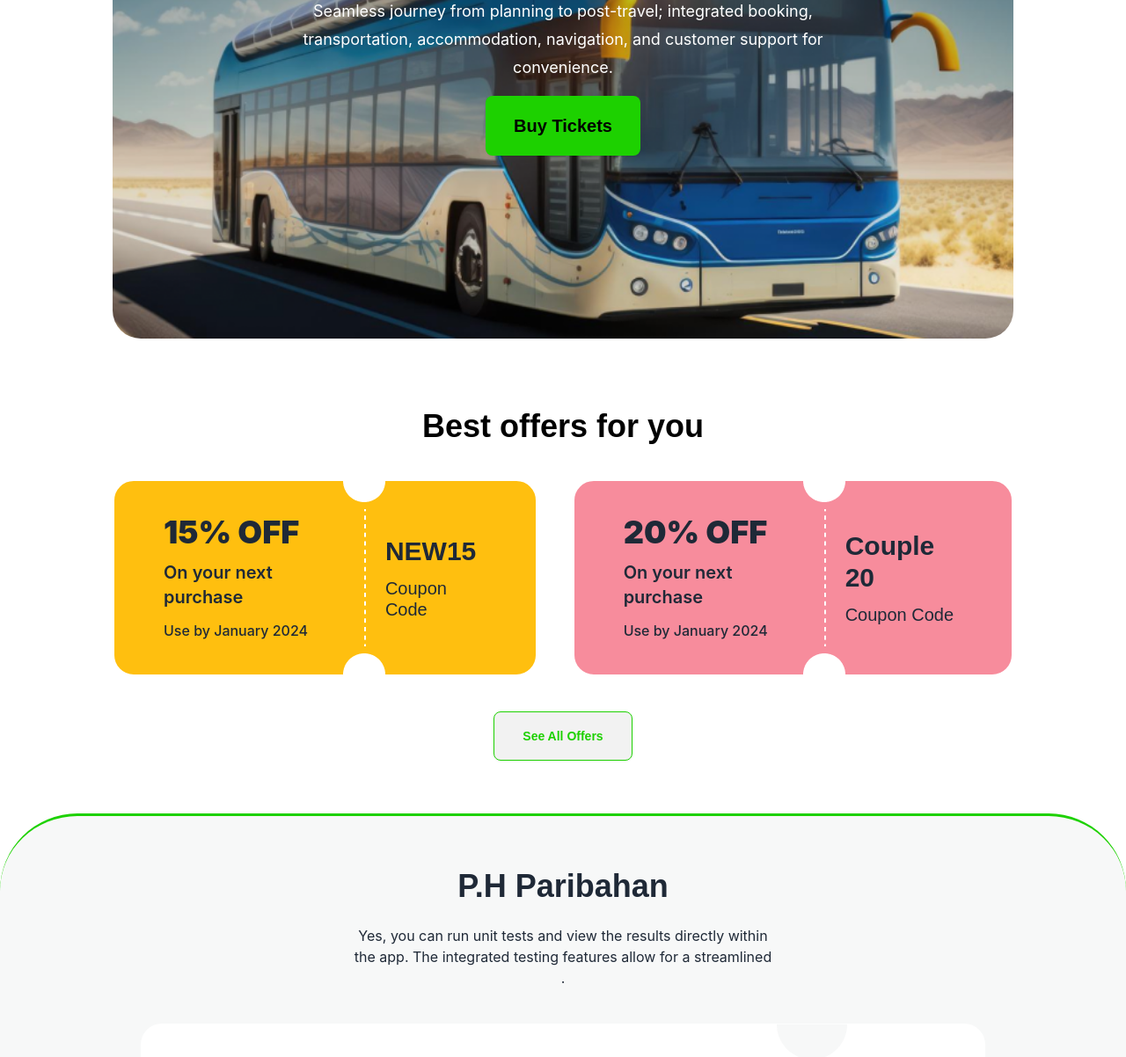
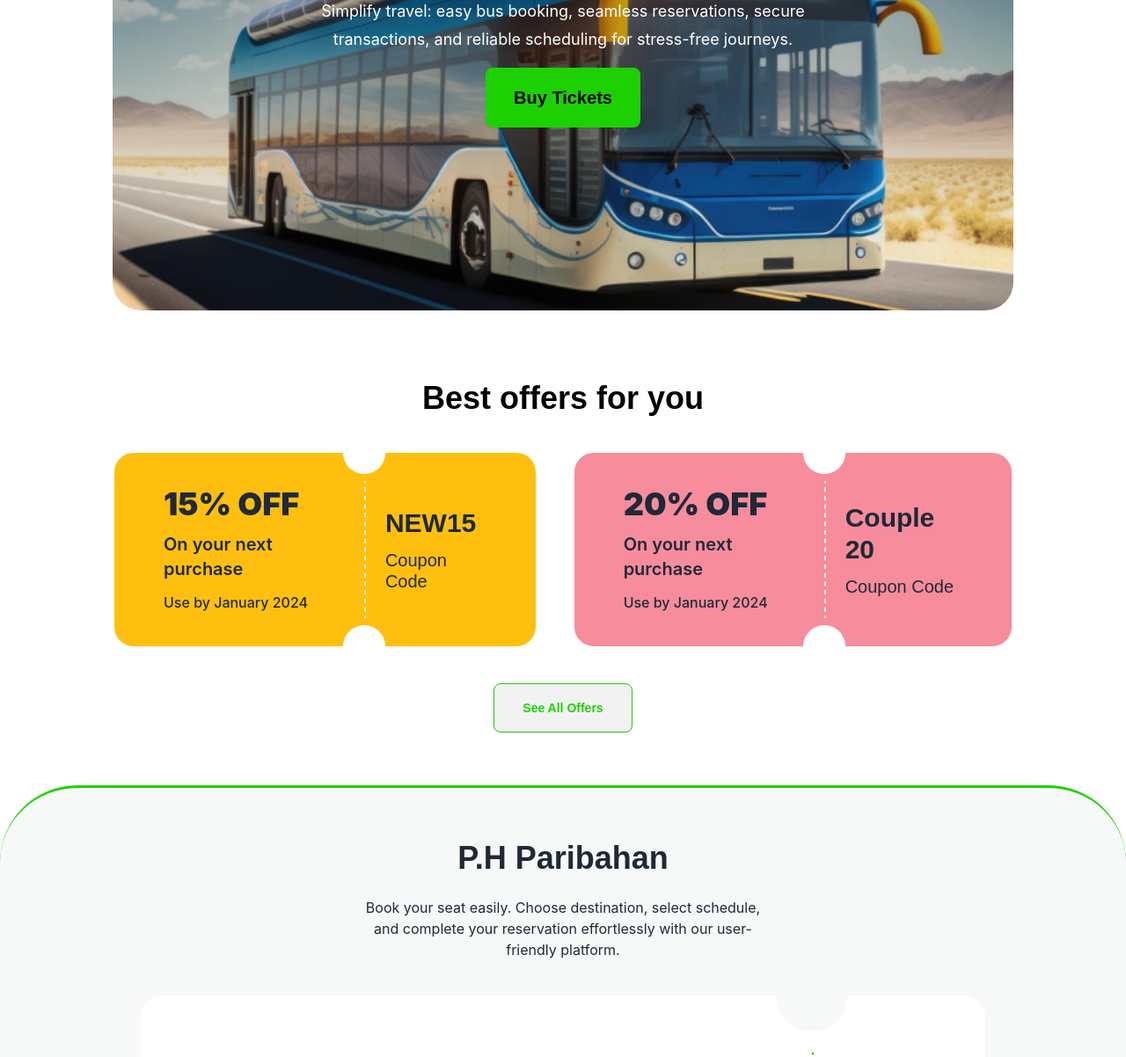
Before and after one commit to Rajibul1061/Assignment-5, a plain HTML site: page index.html in a window 1280 px wide. Shown: the part 495-1697 px from the top of the page at 88% size. Drawn offline with nearby package versions, Linux system fonts and the light colour scheme.

Commit message:
some text change

```diff
--- a/index.html
+++ b/index.html
@@ -92,9 +92,7 @@
               >
             </h1>
             <p class="font-inter text-base md:text-[18px] text-white leading-8">
-              Seamless journey from planning to post-travel; integrated booking,
-              transportation, accommodation, navigation, and customer support
-              for convenience.
+              Simplify travel: easy bus booking, seamless reservations, secure transactions, and reliable scheduling for stress-free journeys.
             </p>
             <button
               class="btn bg-[var(--base)] text-xl font-bold text-black flex w-max h-max px-8 py-5 border-0"
@@ -149,9 +147,7 @@
           <div class="w-4/5 mx-auto py-5">
               <div class="titles text-center space-y-6">
                   <h1 class="text-4xl font-bold">P.H Paribahan</h1>
-                  <p class="font-inter text[18px] w-full md:w-1/2 mx-auto space-y-4">Yes, you can run unit tests and
-                    view the results directly within the app. The integrated testing features allow for a
-                    streamlined .</p>
+                  <p class="font-inter text[18px] w-full md:w-1/2 mx-auto space-y-4">Book your seat easily. Choose destination, select schedule, and complete your reservation effortlessly with our user-friendly platform.</p>
               </div>
 
            <!-- bus details -->
```
